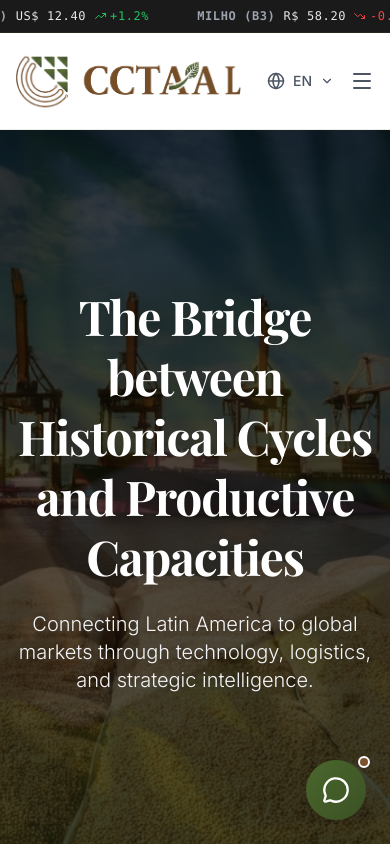
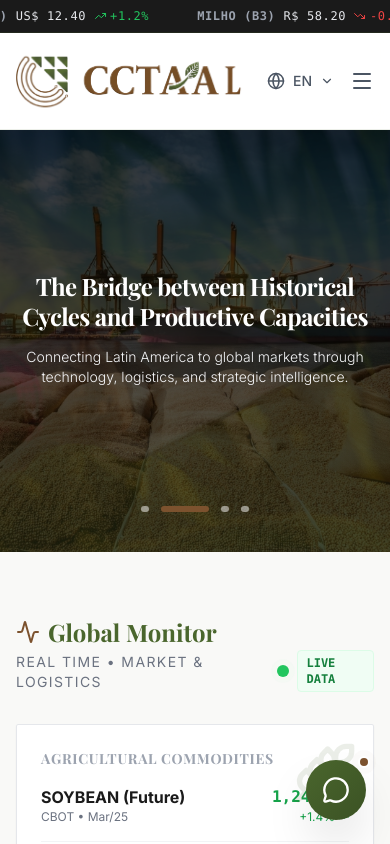
Before and after one commit to caiolacerdamt/cctaal, a React (Vite) app: page / in a window 390 px wide. Shown: the top 844 px of the page. Built offline with nearby package versions, Linux system fonts and the light colour scheme; a web font is replaced by a local one.

Commit message:
resize images for mobile

```diff
--- a/src/components/Hero.tsx
+++ b/src/components/Hero.tsx
@@ -24,7 +24,7 @@ const Hero = () => {
     }, []);
 
     return (
-        <section className="relative h-[90vh] flex items-center justify-center overflow-hidden bg-black">
+        <section className="relative h-[50vh] md:h-[90vh] flex items-center justify-center overflow-hidden bg-black">
             {/* Background Carousel */}
             <AnimatePresence initial={false}>
                 <motion.div
@@ -44,12 +44,12 @@ const Hero = () => {
 
             {/* Fixed Content */}
             <div className="relative z-20 max-w-7xl mx-auto px-4 sm:px-6 lg:px-8 text-center text-white">
-                <h1 className="text-5xl md:text-7xl font-serif font-bold mb-6 leading-tight tracking-tight drop-shadow-lg">
+                <h1 className="text-2xl sm:text-4xl md:text-7xl font-serif font-bold mb-4 md:mb-6 leading-tight tracking-tight drop-shadow-lg">
                     <Trans i18nKey="hero.title" components={{ 0: <br /> }}>
                         A Ponte entre Ciclos Históricos <br />e Capacidades Produtivas
                     </Trans>
                 </h1>
-                <p className="text-xl md:text-2xl font-light mb-10 max-w-3xl mx-auto text-gray-100 drop-shadow-md">
+                <p className="text-sm sm:text-lg md:text-2xl font-light mb-6 md:mb-10 max-w-3xl mx-auto text-gray-100 drop-shadow-md">
                     {t('hero.subtitle')}
                 </p>
                 <div className="flex flex-col sm:flex-row justify-center gap-4">
```
